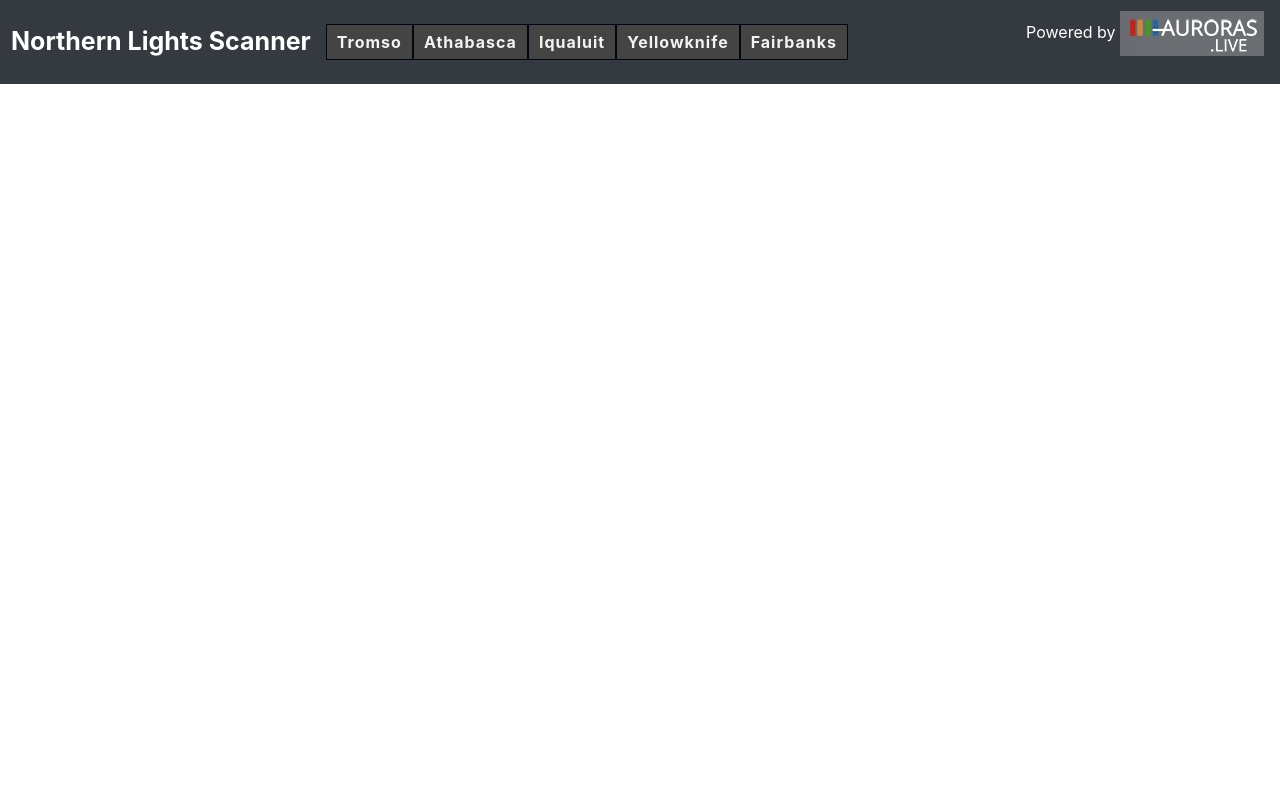
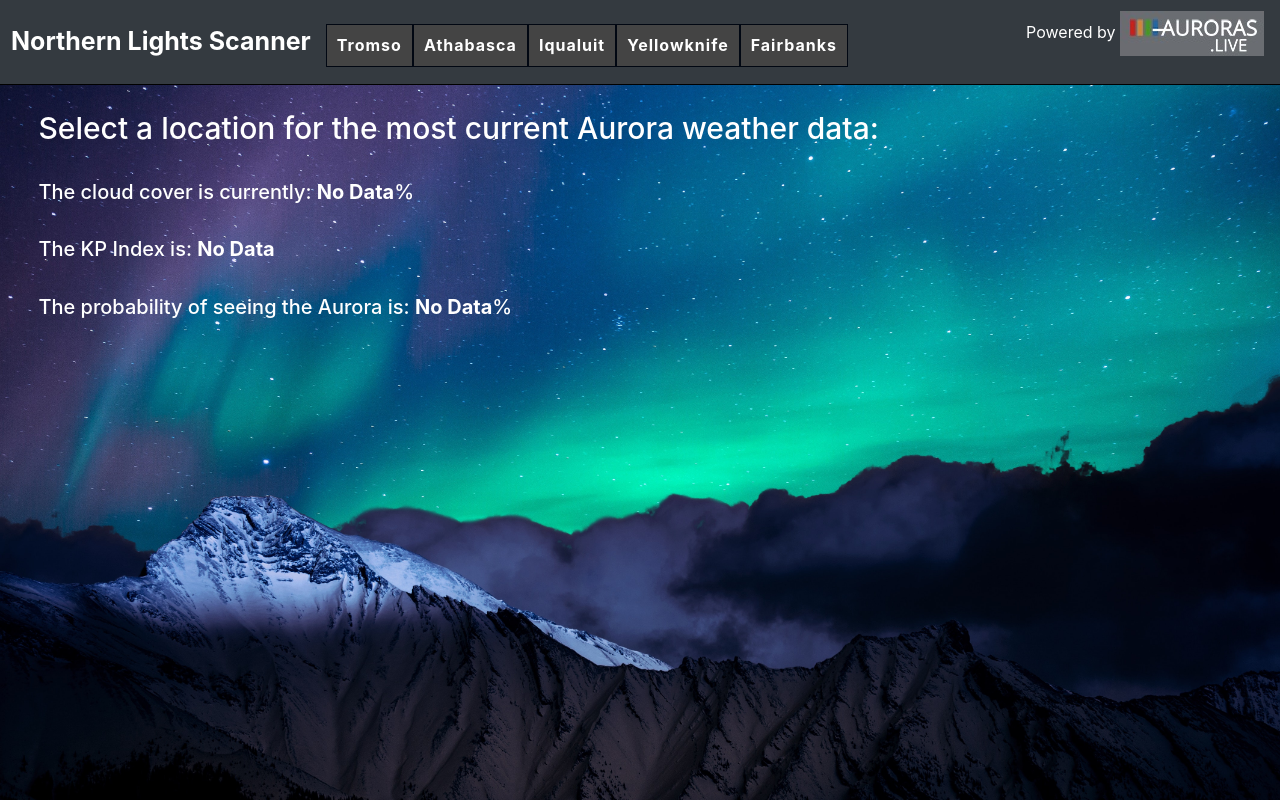
Before and after one commit to aektap/ReactWeatherAPI, a React (Create React App) app: page / in a window 1280 px wide. Built offline with nearby package versions, Linux system fonts and the light colour scheme.

Commit message:
updated css to current

```diff
--- a/src/index.css
+++ b/src/index.css
@@ -1,11 +1,14 @@
 body {
   margin: 0;
   padding: 0%;
-  font-family: -apple-system, BlinkMacSystemFont, "Segoe UI", "Roboto", "Oxygen",
-    "Ubuntu", "Cantarell", "Fira Sans", "Droid Sans", "Helvetica Neue",
+  font-family: -apple-system, BlinkMacSystemFont, "Helvetica Neue",
     sans-serif;
   -webkit-font-smoothing: antialiased;
   -moz-osx-font-smoothing: grayscale;
+  background-image: url("northernlights.jpg");
+
+  background-size: cover;
+  background-repeat: no-repeat;
 }
 
 code {
@@ -15,17 +18,19 @@ code {
 
 button {
   color: #f3f3f3;
-  background: #444444;
+  background-color: #444444;
   border: 1px #DADADA solid;
   padding: 5px 10px;
   border-radius: 2px;
   font-weight: bold;
-  font-size: 12px;
+  font-size: 14px;
   outline: none;
   border: 1px solid #010712;
   font-weight: 650;
   letter-spacing: 1px;
   text-transform: uppercase;
+  height: 120%;
+  width: 100%;
 
 
 }
@@ -37,12 +42,18 @@ button:hover {
   background: #020713;
 }
 
+button:focus {
+  background-color: #272148;
+  border: 0.5px #C6C6C6 solid;
+}
+
 .jumbotron {
   background: url('./northernlights.jpg') no-repeat center;
   background-size: cover;
   background-blend-mode: multiply;
   background-attachment: fixed;
   min-height: 1000px;
+
 }
 
 a.navbar.brand {
@@ -52,20 +63,50 @@ a.navbar.brand {
   margin-left: -20px;
 }
 
+.nav-link{
+  color: white;
 
+}
 
 p {
   color:white;
+
 }
 
 .App-header{
   color:white;
+
 }
 
 .App-header h1{
   font-size: 30px;
+  padding-left:3%;
+  padding-bottom:2%;
+  padding-top:2%;
 }
 
 .App-header p{
   font-size: 20px;
 }
+
+.navbar{
+  border-bottom: 1px black solid;
+}
+
+.navbar .brand{
+  border: none;
+}
+
+.navtest{
+  color: white;
+}
+
+.power{
+  padding: none;
+}
+
+.App-header h2{
+  padding-left: 3%;
+  padding-bottom: 2%;
+  font-size: 20px;
+}
```
